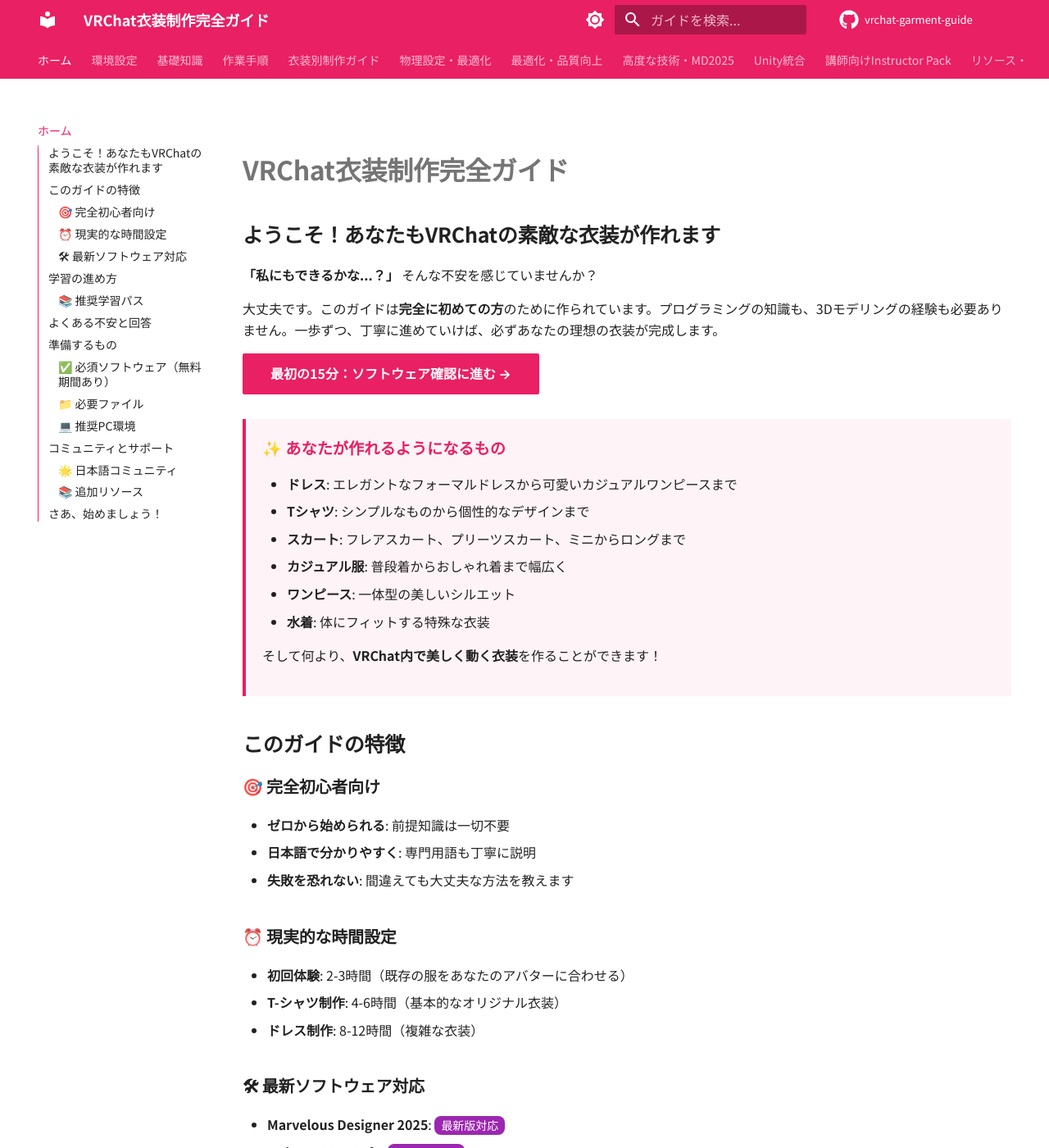
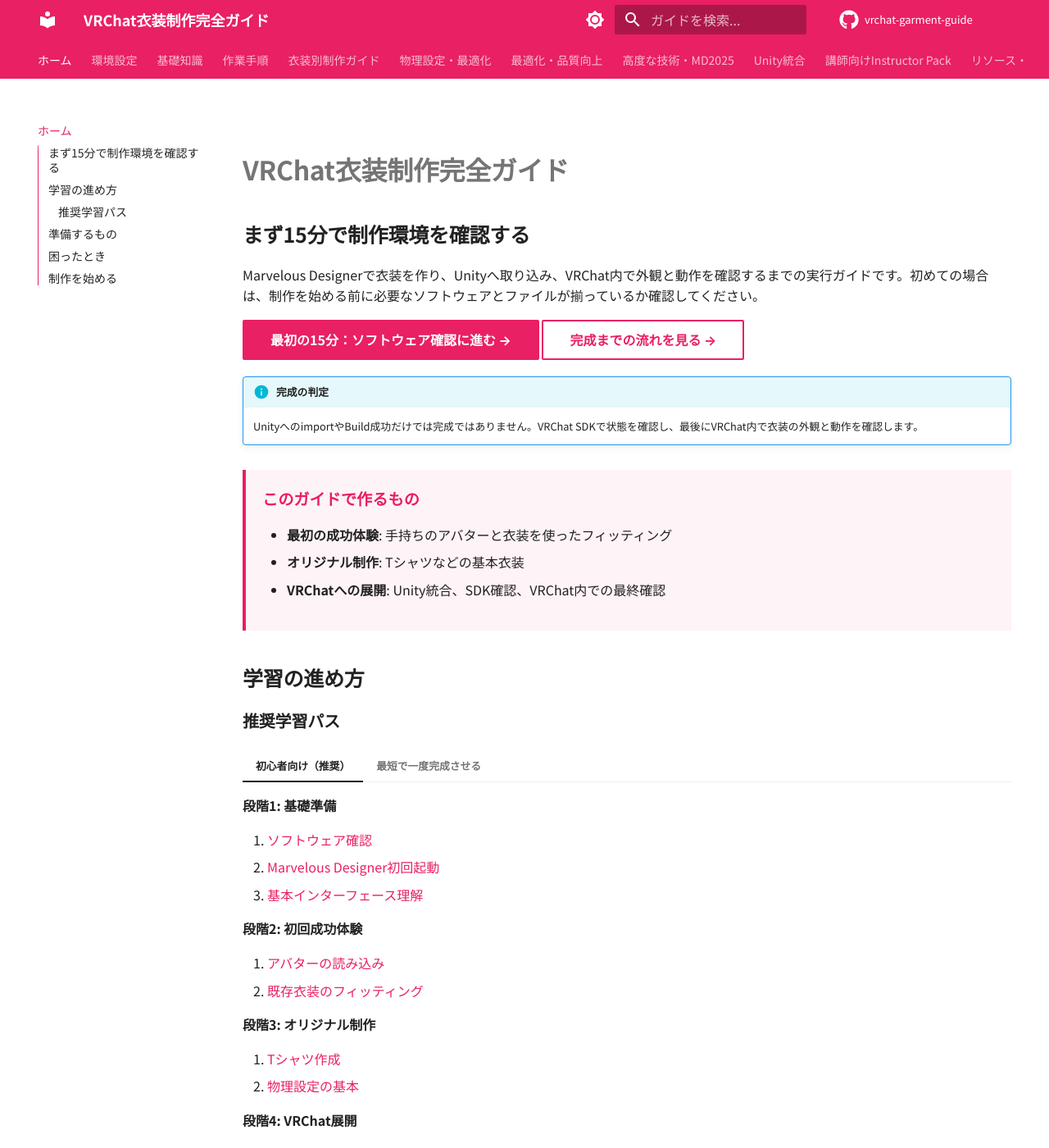
Before and after one commit to KAFKA2306/marvelousdesigner, an MkDocs documentation site: the page built from docs/index.md, in a window 1280 px wide and 1400 px high. Shown: the whole window at 82% size. Built offline with MkDocs 1.6.1 and Material for MkDocs 9.7.7, drawn with Linux system fonts in a browser that asks for light colours; comment, search, counter and statistics services are not loaded; the version menu is left out; some of the changed text lies outside the part shown.

Commit message:
ui: make first viewport start the verified workflow (#15)

```diff
--- a/docs/index.md
+++ b/docs/index.md
@@ -1,162 +1,81 @@
 # VRChat衣装制作完全ガイド
 
-## ようこそ！あなたもVRChatの素敵な衣装が作れます
+## まず15分で制作環境を確認する
 
-**「私にもできるかな...？」** そんな不安を感じていませんか？
-
-大丈夫です。このガイドは**完全に初めての方**のために作られています。プログラミングの知識も、3Dモデリングの経験も必要ありません。一歩ずつ、丁寧に進めていけば、必ずあなたの理想の衣装が完成します。
+Marvelous Designerで衣装を作り、Unityへ取り込み、VRChat内で外観と動作を確認するまでの実行ガイドです。初めての場合は、制作を始める前に必要なソフトウェアとファイルが揃っているか確認してください。
 
 [最初の15分：ソフトウェア確認に進む →](setup/software-check.md){ .md-button .md-button--primary }
+[完成までの流れを見る →](#学習の進め方){ .md-button }
+
+!!! info "完成の判定"
+    UnityへのimportやBuild成功だけでは完成ではありません。VRChat SDKで状態を確認し、最後にVRChat内で衣装の外観と動作を確認します。
 
 <div class="step-container">
-<div class="step-number">✨ あなたが作れるようになるもの</div>
+<div class="step-number">このガイドで作るもの</div>
 
 <ul>
-<li><strong>ドレス</strong>: エレガントなフォーマルドレスから可愛いカジュアルワンピースまで</li>
-<li><strong>Tシャツ</strong>: シンプルなものから個性的なデザインまで</li>
-<li><strong>スカート</strong>: フレアスカート、プリーツスカート、ミニからロングまで</li>
-<li><strong>カジュアル服</strong>: 普段着からおしゃれ着まで幅広く</li>
-<li><strong>ワンピース</strong>: 一体型の美しいシルエット</li>
-<li><strong>水着</strong>: 体にフィットする特殊な衣装</li>
+<li><strong>最初の成功体験</strong>: 手持ちのアバターと衣装を使ったフィッティング</li>
+<li><strong>オリジナル制作</strong>: Tシャツなどの基本衣装</li>
+<li><strong>VRChatへの展開</strong>: Unity統合、SDK確認、VRChat内での最終確認</li>
 </ul>
-
-<p>そして何より、<strong>VRChat内で美しく動く衣装</strong>を作ることができます！</p>
 </div>
-
-## このガイドの特徴
-
-### 🎯 完全初心者向け
-- **ゼロから始められる**: 前提知識は一切不要
-- **日本語で分かりやすく**: 専門用語も丁寧に説明
-- **失敗を恐れない**: 間違えても大丈夫な方法を教えます
-
-### ⏰ 現実的な時間設定
-- **初回体験**: 2-3時間（既存の服をあなたのアバターに合わせる）
-- **T-シャツ制作**: 4-6時間（基本的なオリジナル衣装）
-- **ドレス制作**: 8-12時間（複雑な衣装）
-
-### 🛠 最新ソフトウェア対応
-- **Marvelous Designer 2025**: <span class="software-version">最新版対応</span>
-- **Unity 2022.3.22f1**: <span class="software-version">VRChat推奨</span>
-- **VRChat SDK3**: <span class="software-version">v3.8.2対応</span>
 
 ## 学習の進め方
 
-### 📚 推奨学習パス
+### 推奨学習パス
 
 === "初心者向け（推奨）"
 
-    **段階1: 基礎準備（1日目）**
+    **段階1: 基礎準備**
 
-    1. [ソフトウェア確認](setup/software-check.md) <span class="time-estimate">15分</span>
-    2. [Marvelous Designer初回起動](setup/md-first-launch.md) <span class="time-estimate">30分</span>
-    3. [基本インターフェース理解](basics/md-interface.md) <span class="time-estimate">45分</span>
+    1. [ソフトウェア確認](setup/software-check.md)
+    2. [Marvelous Designer初回起動](setup/md-first-launch.md)
+    3. [基本インターフェース理解](basics/md-interface.md)
 
-    **段階2: 初回成功体験（2日目）**
+    **段階2: 初回成功体験**
 
-    4. [アバターの読み込み](workflows/avatar-import.md) <span class="time-estimate">30分</span>
-    5. [既存衣装のフィッティング](workflows/garment-fitting.md) <span class="time-estimate">2時間</span>
+    4. [アバターの読み込み](workflows/avatar-import.md)
+    5. [既存衣装のフィッティング](workflows/garment-fitting.md)
 
-    **段階3: オリジナル制作（3-4日目）**
+    **段階3: オリジナル制作**
 
-    6. [Tシャツ作成](garments/t-shirt.md) <span class="difficulty-beginner">初心者</span> <span class="time-estimate">4-6時間</span>
-    7. [物理設定の基本](physics/fabric-properties.md) <span class="time-estimate">1時間</span>
+    6. [Tシャツ作成](garments/t-shirt.md)
+    7. [物理設定の基本](physics/fabric-properties.md)
 
-    **段階4: VRChat展開（5日目）**
+    **段階4: VRChat展開**
 
-    8. [Unity統合](unity/project-setup.md) <span class="time-estimate">1時間</span>
-    9. [VRChatアップロード](unity/avatar-upload.md) <span class="time-estimate">1時間</span>
+    8. [Unity統合](unity/project-setup.md)
+    9. [VRChatアップロード](unity/avatar-upload.md)
+    10. [Performance Rankを測定して確認](unity/fbx-to-vrchat-complete-guide.md)
 
-=== "急いでいる方向け"
+=== "最短で一度完成させる"
 
-    **最短ルート（1-2日）**
-
-    1. [ソフトウェア確認](setup/software-check.md) ✅
-    2. [既存衣装フィッティング](workflows/garment-fitting.md) ✅
-    3. [Unity統合＋アップロード](unity/project-setup.md) ✅
-
-    *まずは既存の服を使って一度完成させてから、オリジナル制作に挑戦しましょう*
-
-## よくある不安と回答
-
-??? question "「私にもできるかな...？」"
-    **もちろんできます！** このガイドは完全初心者の方々と一緒に作り上げました。一つずつ確実に進めば、必ず完成させることができます。
-
-??? question "「どのくらい時間がかかる？」"
-    **最初の衣装（フィッティング）**: 2-3時間
-    **オリジナルTシャツ**: 4-6時間
-    **複雑なドレス**: 8-12時間
-
-    慣れてくると、同じ作業が半分の時間でできるようになります。
-
-??? question "「失敗したら怖い...」"
-    **失敗は学習の一部です！** このガイドでは「失敗しても大丈夫な方法」と「元に戻す方法」を必ず説明しています。安心して挑戦してください。
-
-??? question "「ソフトウェアが難しそう...」"
-    **最初は誰でも難しく感じます。** でも、このガイドでは「最初に覚える必要最小限の機能」から始めて、段階的にスキルアップできるよう設計されています。
-
-??? question "「VRChatで他の人に見られるのが恥ずかしい...」"
-    **プライベートワールドでテストできます！** 最初は誰にも見られない環境で練習して、自信がついてから公開すれば大丈夫です。
+    1. [ソフトウェア確認](setup/software-check.md)
+    2. [既存衣装フィッティング](workflows/garment-fitting.md)
+    3. [Unity統合](unity/project-setup.md)
+    4. [VRChatアップロード](unity/avatar-upload.md)
+    5. [Performance RankとVRChat内の外観・動作を確認](unity/fbx-to-vrchat-complete-guide.md)
 
 ## 準備するもの
 
-### ✅ 必須ソフトウェア（無料期間あり）
-- [Marvelous Designer](https://www.marvelousdesigner.com/) - 衣装制作メインソフト
-- [Unity Hub](https://unity.com/download) - VRChat統合用
-- [VRChat Creator Companion](https://vcc.docs.vrchat.com/) - SDK管理
+- Marvelous Designer
+- Unity Hub
+- VRChat Creator Companion
+- 制作対象のVRChatアバター
+- フィッティングから始める場合は、利用条件を満たした衣装データ
 
-### 📁 必要ファイル
-- **VRChatアバターのFBXファイル** ← あなたが持っているもの
-- **衣装のPZIPファイル** ← あなたが持っているもの
+ソフトウェアの対応versionや導入方法は固定値をここで覚えず、[ソフトウェア確認](setup/software-check.md)から現在の確認手順へ進んでください。
 
-!!! info "ファイルについて"
-    FBXファイルとPZIPファイルは、あなたがすでに持っているとのことですので、新しく準備する必要はありません。
+## 困ったとき
 
-### 💻 推奨PC環境
-- **OS**: Windows 10/11 (64bit)
-- **メモリ**: 16GB以上推奨
-- **グラフィック**: DirectX 11対応
-- **ストレージ**: 10GB以上の空き容量
-
-## コミュニティとサポート
-
-### 🌟 日本語コミュニティ
-- [VRChat衣装制作 Discord](resources/community.md#discord)
-- [Marvelous Designer 日本語フォーラム](resources/community.md#forum)
-- [YouTube チュートリアル集](resources/useful-links.md#youtube)
-
-### 📚 追加リソース
+- [よくある問題](workflows/common-issues.md)
 - [有用なリンク集](resources/useful-links.md)
-- [よくある質問FAQ](workflows/common-issues.md)
-- [上級者向けリソース](resources/advanced-resources.md)
+- [VRChat Performance Rankの確認手順](unity/fbx-to-vrchat-complete-guide.md)
 
 ---
 
-## さあ、始めましょう！
+## 制作を始める
 
-<div class="step-container">
-<div class="step-number">🚀 最初の一歩</div>
+最初は環境確認から進めます。確認が終わったら、上の推奨学習パスに沿って最初のフィッティングまで進んでください。
 
-<p><strong>準備はできましたか？</strong> 冒頭の「最初の15分」からソフトウェア確認を始め、そのまま推奨学習パスを進めてください。</p>
-</div>
-
----
-
-<div class="progress-checklist">
-<h4>📋 学習進捗チェックリスト</h4>
-
-- [ ] ソフトウェア確認完了
-- [ ] Marvelous Designer起動成功
-- [ ] アバター読み込み成功
-- [ ] 既存衣装フィッティング完了
-- [ ] 初回Unity統合完了
-- [ ] VRChatアップロード成功
-- [ ] オリジナルTシャツ完成
-- [ ] 物理設定理解
-- [ ] より複雑な衣装に挑戦
-
-*チェックボックスの状態は自動的に保存されます*
-</div>
-
-!!! tip "学習のコツ"
-    **一度に全部理解しようとしないでください。** 一つの段階をクリアしてから次に進む方が、結果的に早く上達できます。焦らず、楽しみながら学習を進めましょう！
+[最初の15分：ソフトウェア確認に進む →](setup/software-check.md){ .md-button .md-button--primary }
```
